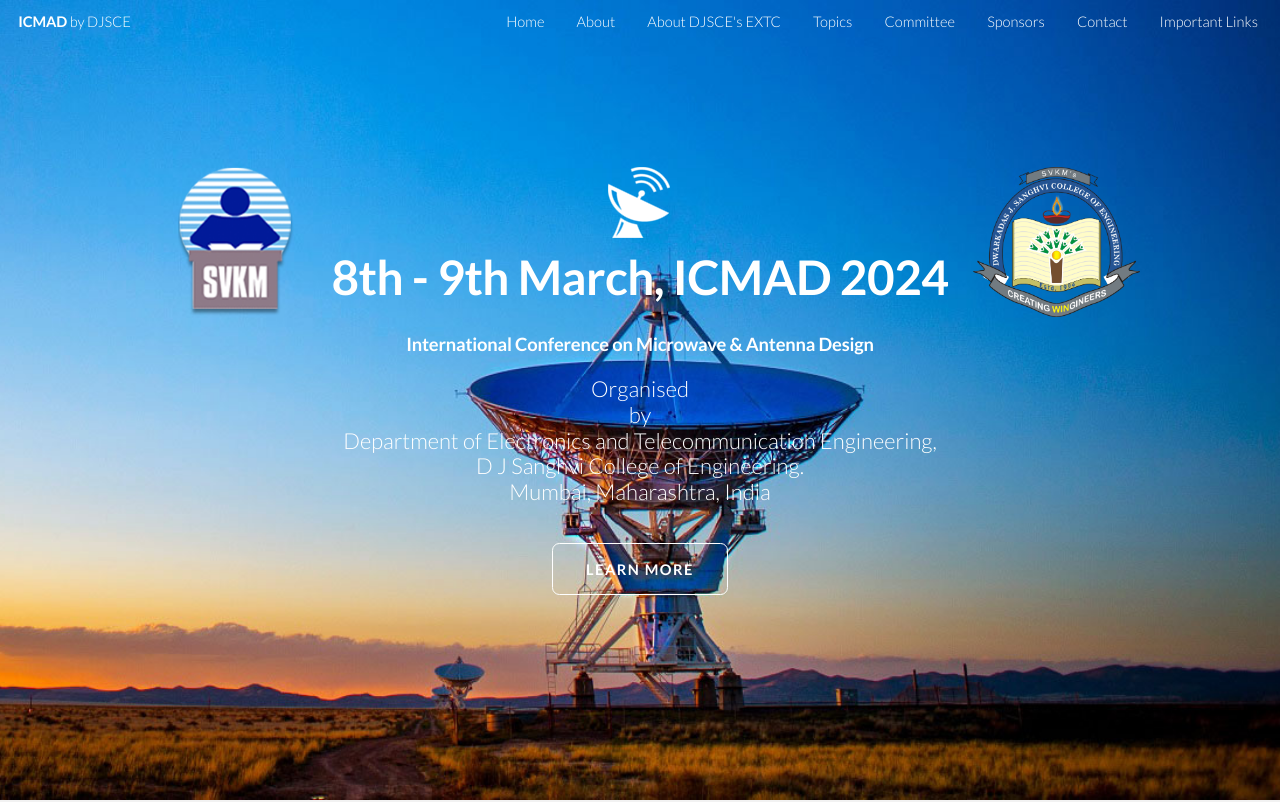
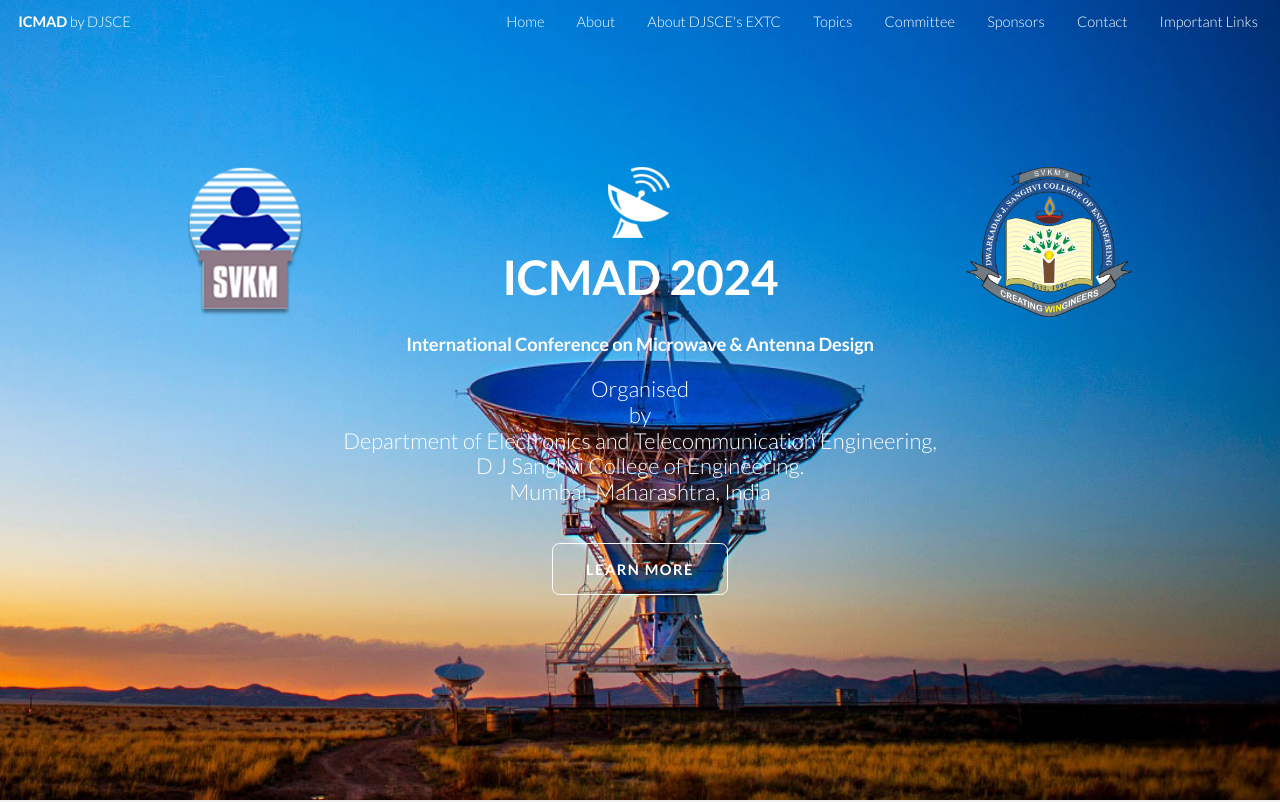
Before and after one commit to icwicom/website, a plain HTML site: page index.html in a window 1280 px wide. Shown: the top 802 px of the page. Drawn offline with Linux system fonts and the light colour scheme.

Commit message:
changed title

```diff
--- a/index.html
+++ b/index.html
@@ -96,7 +96,7 @@
 <div class="2u hide"><img src="images/svkm.png" /></div>
 
 <div class="inner 8u 12u(2) 12$(3)"><img src="images/sat2.png" />
-<h2>8th - 9th March, ICMAD 2024</h2>
+<h2>ICMAD 2024</h2>
 
 <h3>International Conference on Microwave & Antenna Design</h3>
 
```
